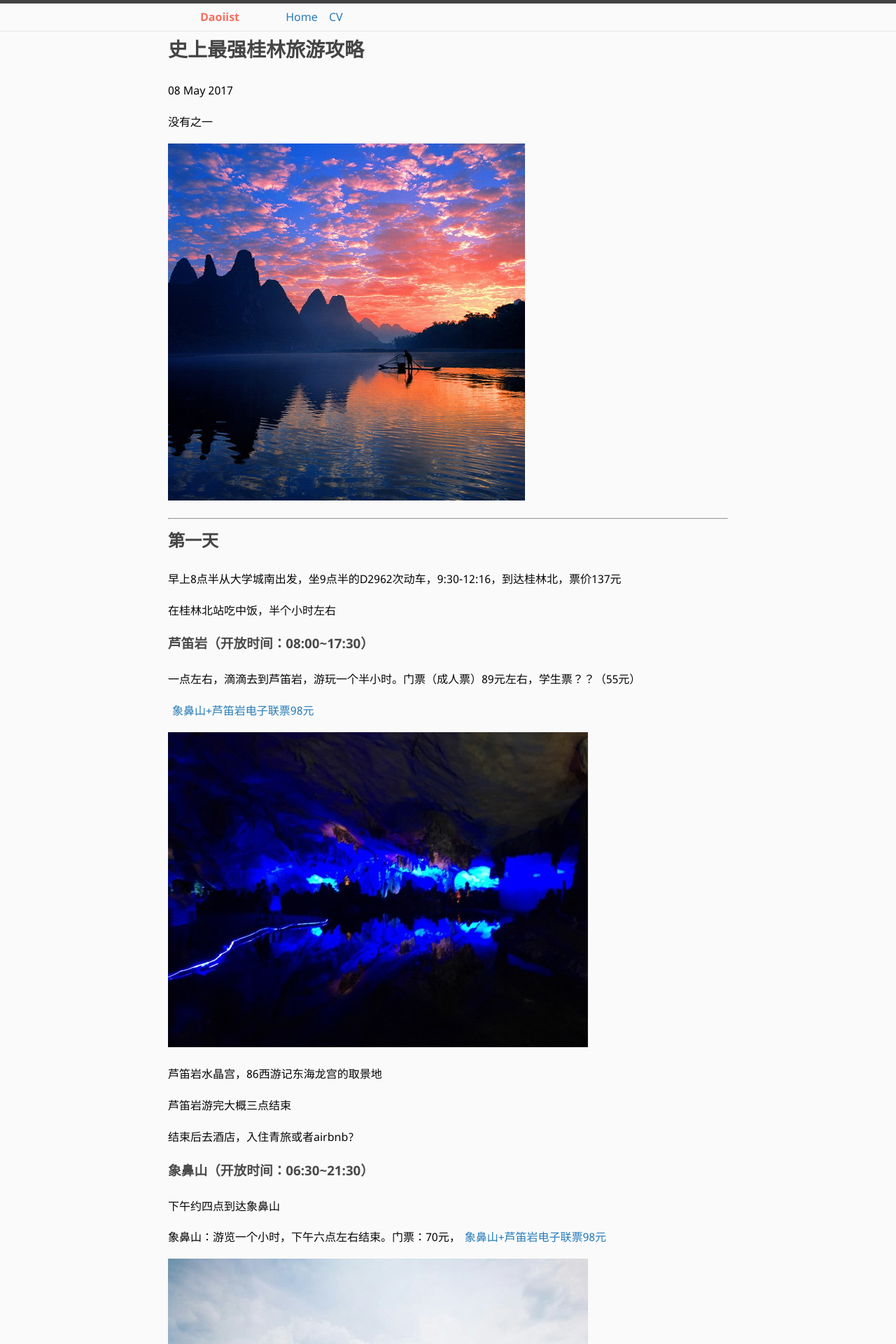
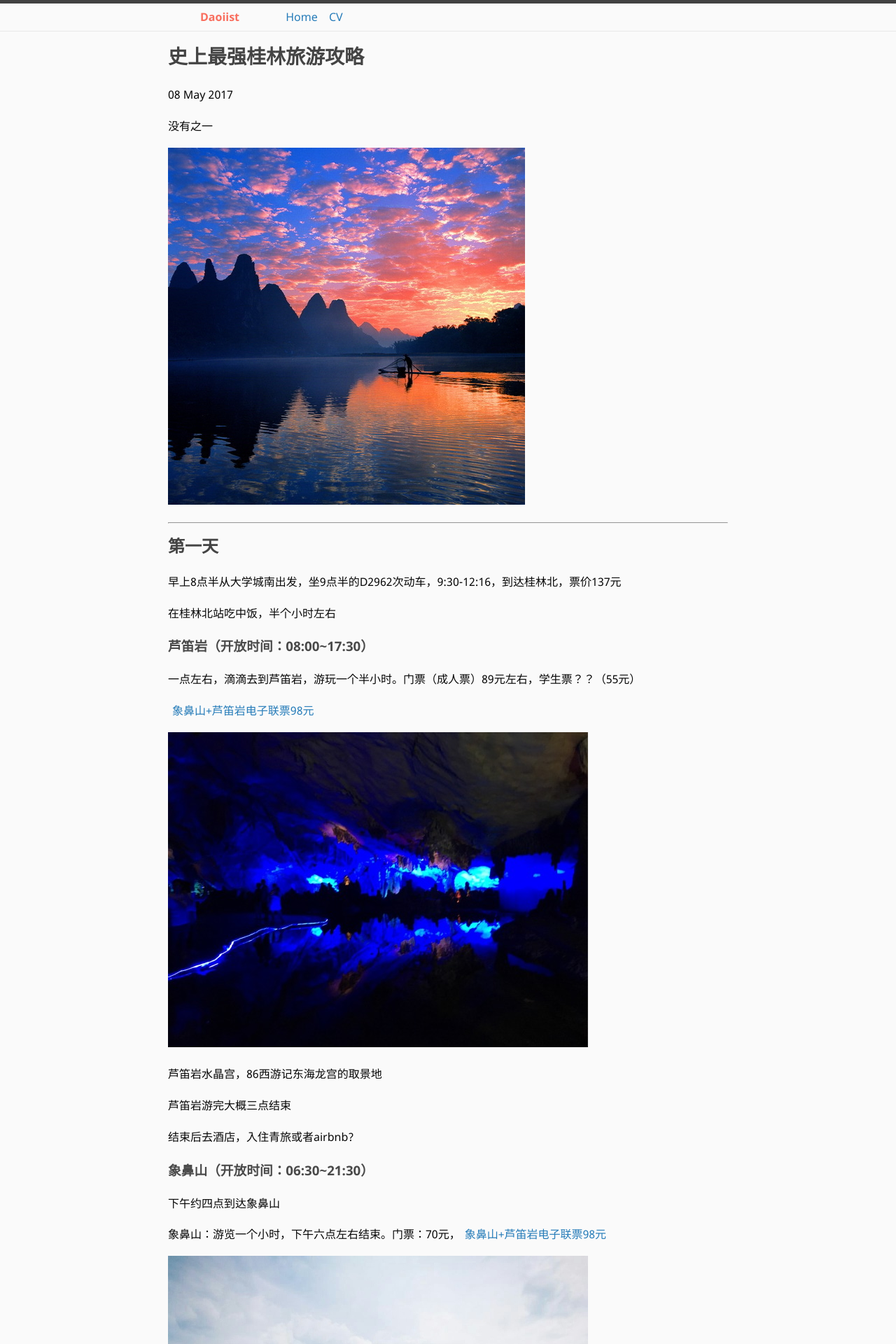
Before and after one commit to daoiist/daoiist.github.io, a Jekyll site: the page built from _posts/2017-05-08-史上最强桂林旅游攻略.md, in a window 1280 px wide. Shown: the top 1920 px of the page at 70% size. Built offline with Jekyll 4.4.1, drawn with Linux system fonts in a browser that asks for light colours.

```diff
--- a/_sass/blog.scss
+++ b/_sass/blog.scss
@@ -10,7 +10,7 @@ body {
 
 h1, h2, h3, h4, h5, h6 {
   color: $h-color;
-  margin:0 0 20px;
+  margin:10px 0 10px;
 }
 
 h1 {
```
Also changed, not shown: _posts/2017-05-02-越辩愈明的道理.md (+1 -1 lines).
